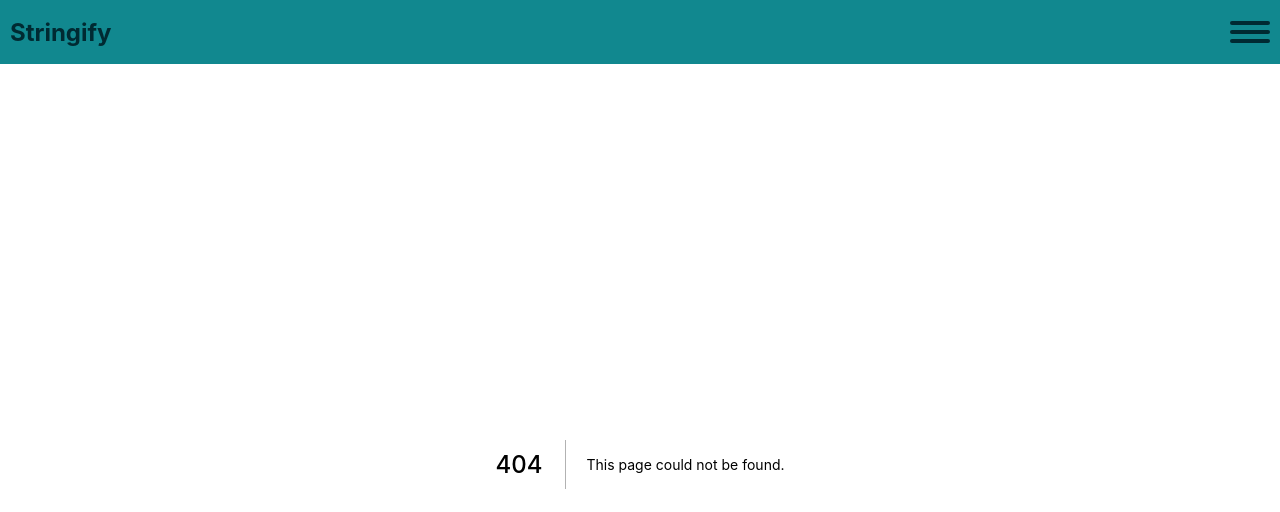
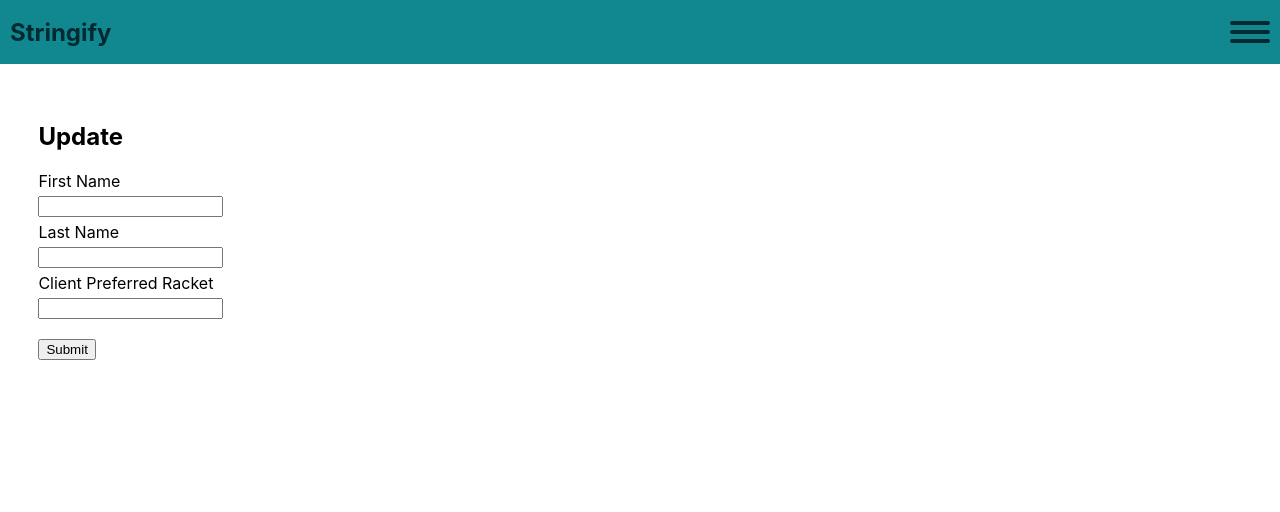
Before and after one commit to gngo2018/stringify-client, a Next.js app: page /Clients/Update/1 in a window 1280 px wide. Before the commit this address had no page. Shown: the top 512 px of the page. Built offline with nearby package versions, Linux system fonts and the light colour scheme.

Commit message:
Added update and delete functionality for clients

```diff
--- /dev/null
+++ b/pages/Clients/Update/[client].tsx
@@ -0,0 +1,65 @@
+import { useEffect, useState } from 'react'
+import { useForm } from 'react-hook-form'
+import { useRouter } from 'next/router'
+import { Client } from '../../../models/Clients/Client'
+import { UpdateClientAsync } from '../../../services/ClientService'
+import clientUpdateStyles from './client_update.module.css'
+import { ClientCreate } from '../../../models/Clients/ClientCreate'
+
+export default function UpdateClient() {
+    const router = useRouter();
+    const { register, handleSubmit } = useForm<Client>();
+    const { client } = router.query;
+    const [clientData, setClientData] = useState<Client>();
+
+    const onSubmit =  handleSubmit(async (data) => {
+        if(clientData){
+            data.id = clientData.id;
+            const response = await UpdateClientAsync(data);
+            if(response.status === 200){
+                router.push('/Clients')
+            }
+            else{
+                //TODO: Perform error handling
+                console.log('Unable to update client');
+            }
+        }
+    });
+
+    useEffect(() => {
+        if (client) {
+            const data = JSON.parse(client.toString()) as Client;
+            setClientData(data)
+        }
+    }, [client]);
+
+    return (
+        <form className={clientUpdateStyles.container} onSubmit={onSubmit}>
+            <h2>Update {clientData?.firstName}</h2>
+            <label>First Name</label>
+            <input
+                {...register('firstName')}
+                placeholder={clientData?.firstName}
+                name="firstName"
+                required
+            />
+            <label>Last Name</label>
+            <input
+                {...register('lastName')}
+                placeholder={clientData?.lastName}
+                name="lastName"
+                required
+            />
+            <label>Client Preferred Racket</label>
+            <input
+                {...register('racket')}
+                placeholder={clientData?.racket}
+                name="racket"
+                required
+            />
+            <button type="submit">
+                Submit
+            </button>
+        </form>
+    )
+}
--- /dev/null
+++ b/pages/Clients/Update/client_update.module.css
@@ -0,0 +1,18 @@
+.container{
+    padding:3%;
+    height:80vh;
+}
+
+.container input{
+    display:block;
+    margin: 5px 0;
+}
+
+.container button{
+    margin-top:15px;
+}
+
+.client_id{
+    display:none;
+    color:red;
+}
--- a/pages/Clients/client_detail.module.css
+++ b/pages/Clients/client_detail.module.css
@@ -0,0 +1,3 @@
+.button_container button{
+    margin-right:5px;
+}
--- a/services/ClientService.ts
+++ b/services/ClientService.ts
@@ -32,3 +32,21 @@ export async function CreateClientAsync(client: ClientCreate){
 
     return response;
 }
+
+export async function DeleteClientAsync(id: number){
+    const response = await axios.delete(url +'/' + id);
+
+    return response;
+}
+
+export async function UpdateClientAsync(client: Client){
+    const updateURL = url + '/' + client.id
+    const model: ClientCreate = {
+        firstName: client.firstName,
+        lastName: client.lastName,
+        racket: client.racket
+    }
+    const response = await axios.put(updateURL, model);
+
+    return response;
+}
```
Also changed, not shown: pages/Clients/[id].tsx (+24 -0 lines).
